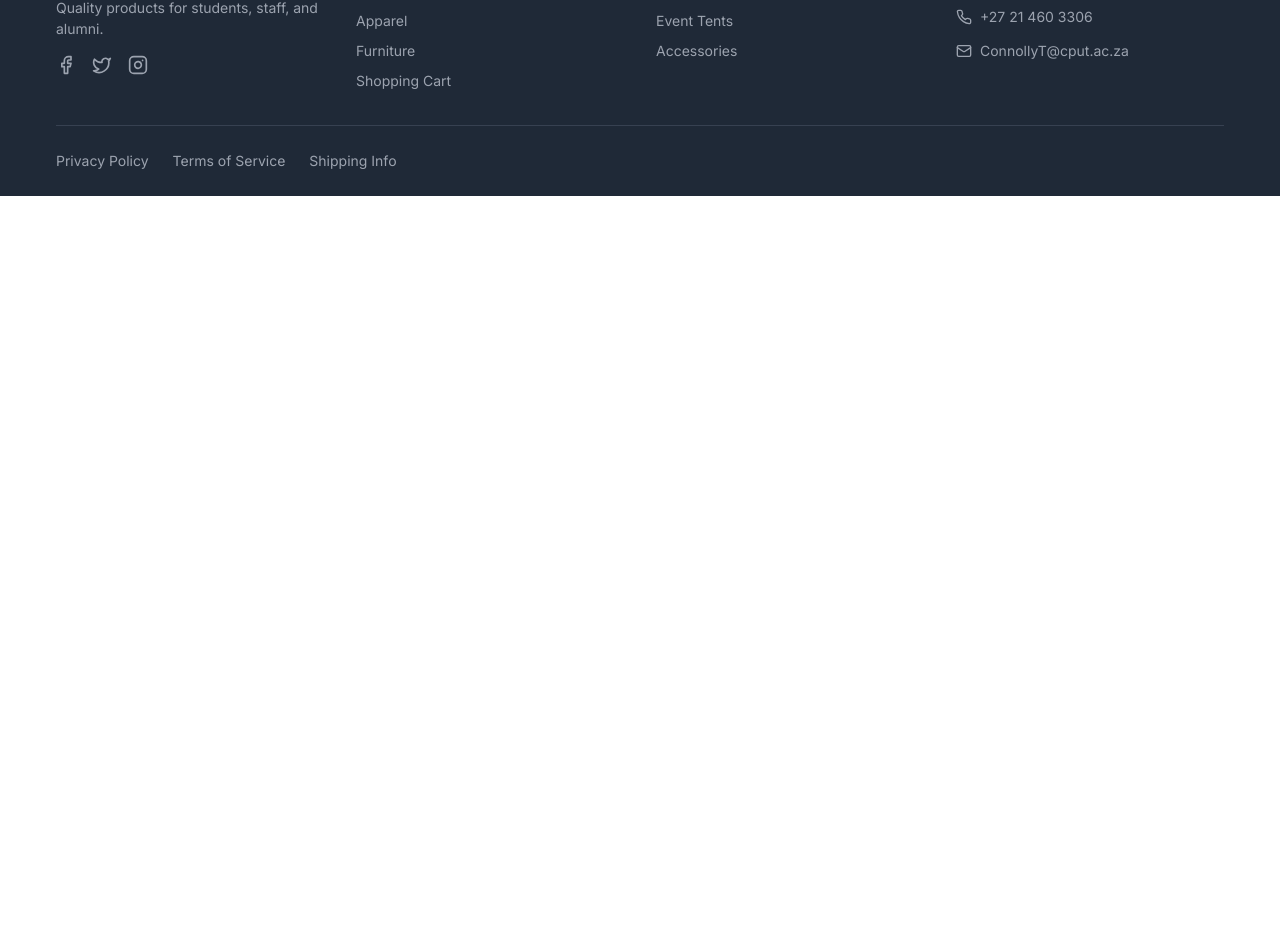
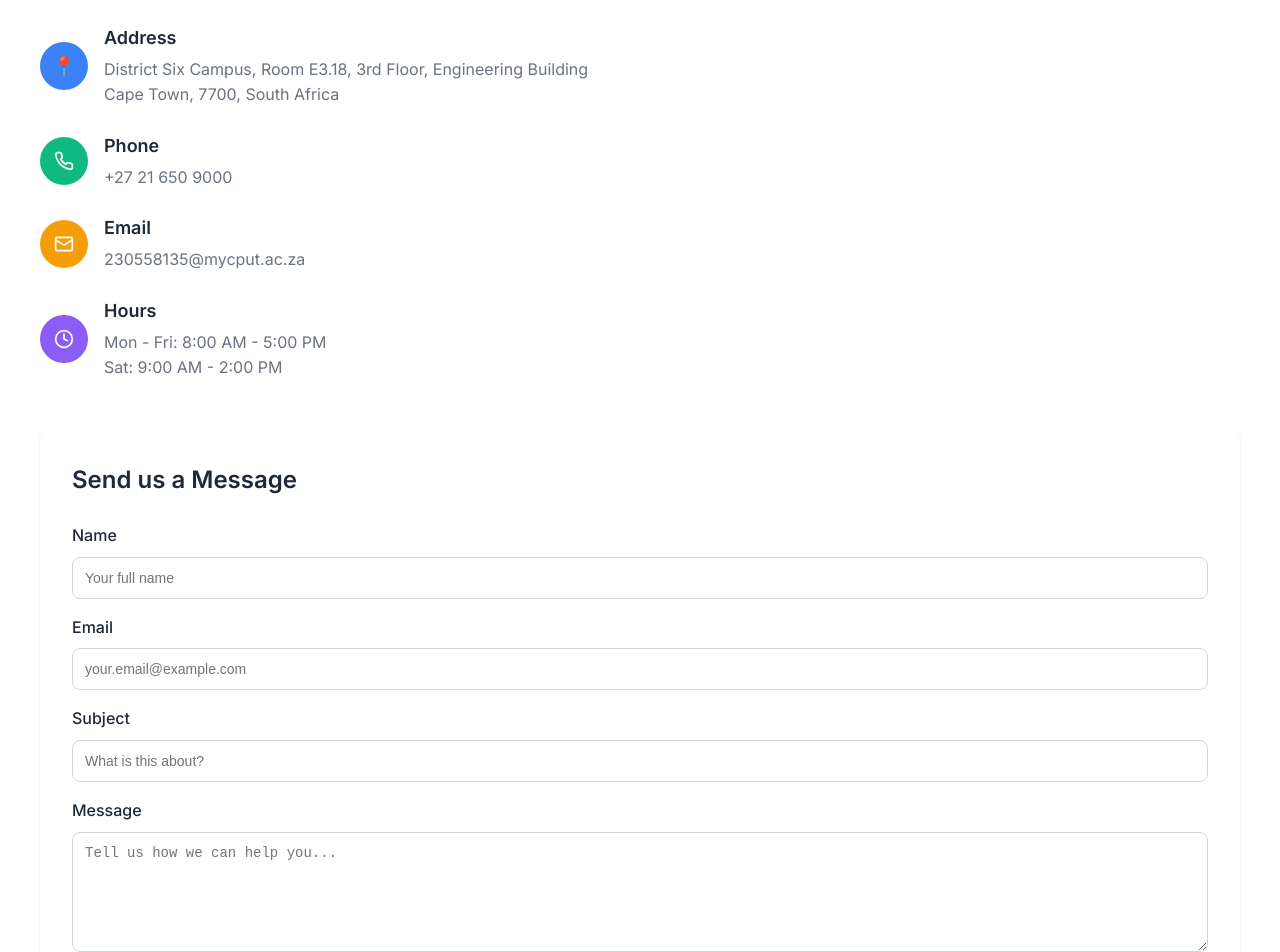
Before and after one commit to Raees-J/StudentDesignerMarketplace, a React (Vite) app in the folder Frontend/: page /contact in a window 1280 px wide. Shown: the part 363-1315 px from the top of the page. Before the commit the page ends 800 px from the top, so only its background shows below. Built offline with nearby package versions, Linux system fonts and the light colour scheme.

Commit message:
Checkout.tsx still needs fixing  and Contact.tsx code

```diff
--- a/Frontend/src/pages/Checkout.tsx
+++ b/Frontend/src/pages/Checkout.tsx
@@ -1,6 +1,6 @@
 import React, { useState } from 'react'
 import { useNavigate } from 'react-router-dom'
-import { CreditCard, MapPin, User, Mail, Phone } from 'lucide-react'
+import { CreditCard, User, Mail, Phone } from 'lucide-react'
 import { useCart } from '../contexts/CartContext'
 import { useAuth } from '../contexts/AuthContext'
 import toast from 'react-hot-toast'
@@ -11,11 +11,11 @@ const Checkout: React.FC = () => {
   const navigate = useNavigate()
 
   const [formData, setFormData] = useState({
-    // Billing Information
-    firstName: currentUser?.displayName?.split(' ')[0] || '',
-    lastName: currentUser?.displayName?.split(' ')[1] || '',
-    email: currentUser?.email || '',
-    phone: '',
+    // // Billing Information
+    // firstName: currentUser?.displayName?.split(' ')[0] || '',
+    // lastName: currentUser?.displayName?.split(' ')[1] || '',
+    // email: currentUser?.email || '',
+    // phone: '',
 
     // Shipping Address
     address: '',
@@ -144,7 +144,7 @@ const Checkout: React.FC = () => {
                 {/* Shipping Address */}
                 <div className="card" style={{ padding: '2rem' }}>
                   <div style={{ display: 'flex', alignItems: 'center', gap: '0.5rem', marginBottom: '1.5rem' }}>
-                  <MapPin size={20} style={{ color: '#3b82f6' }} />
+                    <span style={{ color: '#3b82f6', fontSize: '1.2rem' }}>📍</span>
                     <h3 style={{ fontSize: '1.25rem', fontWeight: '600' }}>Shipping Address</h3>
                   </div>
 
--- a/Frontend/src/pages/Contact.tsx
+++ b/Frontend/src/pages/Contact.tsx
@@ -1,4 +1,224 @@
-const Contact = () => {
-  return <h1>Contact Us</h1>;
-};
-export default Contact;
+
+import { Clock, Mail, Phone, Send } from 'lucide-react'
+import React, { useState } from 'react'
+
+const Contact: React.FC = () => {
+  const [formData, setFormData] = useState({
+    name: '',
+    email: '',
+    subject: '',
+    message: ''
+  })
+
+  const handleSubmit = (e: React.FormEvent) => {
+    e.preventDefault()
+    console.log('Contact form submitted:', formData)
+    // Handle form submission here
+    alert('Thank you for your message! We\'ll get back to you soon.')
+    setFormData({ name: '', email: '', subject: '', message: '' })
+  }
+
+  const handleInputChange = (e: React.ChangeEvent<HTMLInputElement | HTMLTextAreaElement>) => {
+    setFormData({
+      ...formData,
+      [e.target.name]: e.target.value
+    })
+  }
+
+  return (
+      <div className="container" style={{ padding: '2rem 0' }}>
+        <div style={{ textAlign: 'center', marginBottom: '3rem' }}>
+          <h1 style={{ fontSize: '2.5rem', fontWeight: '700', color: '#1f2937', marginBottom: '1rem' }}>
+            Contact Us
+          </h1>
+          <p style={{ fontSize: '1.125rem', color: '#6b7280', maxWidth: '600px', margin: '0 auto' }}>
+            Have questions about our products or need assistance? We're here to help!
+          </p>
+        </div>
+
+        <div className="grid lg:grid-cols-2" style={{ gap: '3rem' }}>
+          {/* Contact Information */}
+          <div>
+            <h2 style={{ fontSize: '1.5rem', fontWeight: '600', marginBottom: '1.5rem', color: '#1f2937' }}>
+              Get in Touch
+            </h2>
+
+            <div style={{ display: 'flex', flexDirection: 'column', gap: '1.5rem' }}>
+              <div style={{ display: 'flex', alignItems: 'center', gap: '1rem' }}>
+                <div style={{
+                  width: '3rem',
+                  height: '3rem',
+                  backgroundColor: '#3b82f6',
+                  borderRadius: '50%',
+                  display: 'flex',
+                  alignItems: 'center',
+                  justifyContent: 'center',
+                  color: 'white',
+                  fontSize: '1.2rem',
+                  fontWeight: 'bold'
+                }}>
+                  📍
+                </div>
+                <div>
+                  <h3 style={{ fontSize: '1.125rem', fontWeight: '600', marginBottom: '0.25rem' }}>
+                    Address
+                  </h3>
+                  <p style={{ color: '#6b7280' }}>
+                    District Six Campus, Room E3.18, 3rd Floor, Engineering Building<br />
+                    Cape Town, 7700, South Africa
+                  </p>
+                </div>
+              </div>
+
+              <div style={{ display: 'flex', alignItems: 'center', gap: '1rem' }}>
+                <div style={{
+                  width: '3rem',
+                  height: '3rem',
+                  backgroundColor: '#10b981',
+                  borderRadius: '50%',
+                  display: 'flex',
+                  alignItems: 'center',
+                  justifyContent: 'center',
+                  color: 'white'
+                }}>
+                  <Phone size={20} />
+                </div>
+                <div>
+                  <h3 style={{ fontSize: '1.125rem', fontWeight: '600', marginBottom: '0.25rem' }}>
+                    Phone
+                  </h3>
+                  <p style={{ color: '#6b7280' }}>
+                    +27 21 650 9000
+                  </p>
+                </div>
+              </div>
+
+              <div style={{ display: 'flex', alignItems: 'center', gap: '1rem' }}>
+                <div style={{
+                  width: '3rem',
+                  height: '3rem',
+                  backgroundColor: '#f59e0b',
+                  borderRadius: '50%',
+                  display: 'flex',
+                  alignItems: 'center',
+                  justifyContent: 'center',
+                  color: 'white'
+                }}>
+                  <Mail size={20} />
+                </div>
+                <div>
+                  <h3 style={{ fontSize: '1.125rem', fontWeight: '600', marginBottom: '0.25rem' }}>
+                    Email
+                  </h3>
+                  <p style={{ color: '#6b7280' }}>
+                    230558135@mycput.ac.za
+                  </p>
+                </div>
+              </div>
+
+              <div style={{ display: 'flex', alignItems: 'center', gap: '1rem' }}>
+                <div style={{
+                  width: '3rem',
+                  height: '3rem',
+                  backgroundColor: '#8b5cf6',
+                  borderRadius: '50%',
+                  display: 'flex',
+                  alignItems: 'center',
+                  justifyContent: 'center',
+                  color: 'white'
+                }}>
+                  <Clock size={20} />
+                </div>
+                <div>
+                  <h3 style={{ fontSize: '1.125rem', fontWeight: '600', marginBottom: '0.25rem' }}>
+                    Hours
+                  </h3>
+                  <p style={{ color: '#6b7280' }}>
+                    Mon - Fri: 8:00 AM - 5:00 PM<br />
+                    Sat: 9:00 AM - 2:00 PM
+                  </p>
+                </div>
+              </div>
+            </div>
+          </div>
+
+          {/* Contact Form */}
+          <div className="card" style={{ padding: '2rem' }}>
+            <h2 style={{ fontSize: '1.5rem', fontWeight: '600', marginBottom: '1.5rem', color: '#1f2937' }}>
+              Send us a Message
+            </h2>
+
+            <form onSubmit={handleSubmit}>
+              <div style={{ marginBottom: '1rem' }}>
+                <label style={{ display: 'block', marginBottom: '0.5rem', fontWeight: '500' }}>
+                  Name
+                </label>
+                <input
+                    type="text"
+                    name="name"
+                    value={formData.name}
+                    onChange={handleInputChange}
+                    className="input"
+                    required
+                    placeholder="Your full name"
+                />
+              </div>
+
+              <div style={{ marginBottom: '1rem' }}>
+                <label style={{ display: 'block', marginBottom: '0.5rem', fontWeight: '500' }}>
+                  Email
+                </label>
+                <input
+                    type="email"
+                    name="email"
+                    value={formData.email}
+                    onChange={handleInputChange}
+                    className="input"
+                    required
+                    placeholder="your.email@example.com"
+                />
+              </div>
+
+              <div style={{ marginBottom: '1rem' }}>
+                <label style={{ display: 'block', marginBottom: '0.5rem', fontWeight: '500' }}>
+                  Subject
+                </label>
+                <input
+                    type="text"
+                    name="subject"
+                    value={formData.subject}
+                    onChange={handleInputChange}
+                    className="input"
+                    required
+                    placeholder="What is this about?"
+                />
+              </div>
+
+              <div style={{ marginBottom: '1.5rem' }}>
+                <label style={{ display: 'block', marginBottom: '0.5rem', fontWeight: '500' }}>
+                  Message
+                </label>
+                <textarea
+                    name="message"
+                    value={formData.message}
+                    onChange={handleInputChange}
+                    rows={5}
+                    className="input"
+                    required
+                    placeholder="Tell us how we can help you..."
+                    style={{ resize: 'vertical', minHeight: '120px' }}
+                />
+              </div>
+
+              <button type="submit" className="btn btn-primary" style={{ width: '100%' }}>
+                <Send size={20} />
+                Send Message
+              </button>
+            </form>
+          </div>
+        </div>
+      </div>
+  )
+}
+
+export default Contact
```
Lines whose indentation alone changed are shown as unchanged.
